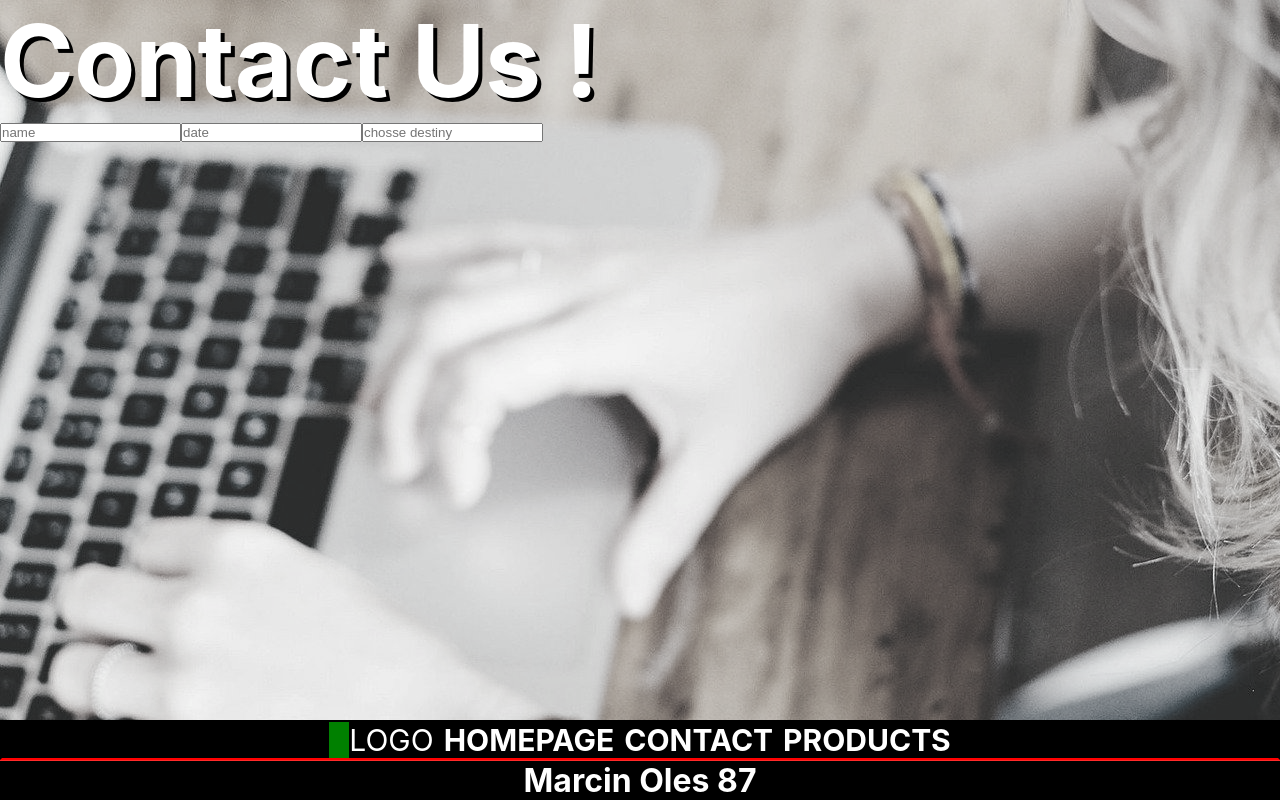
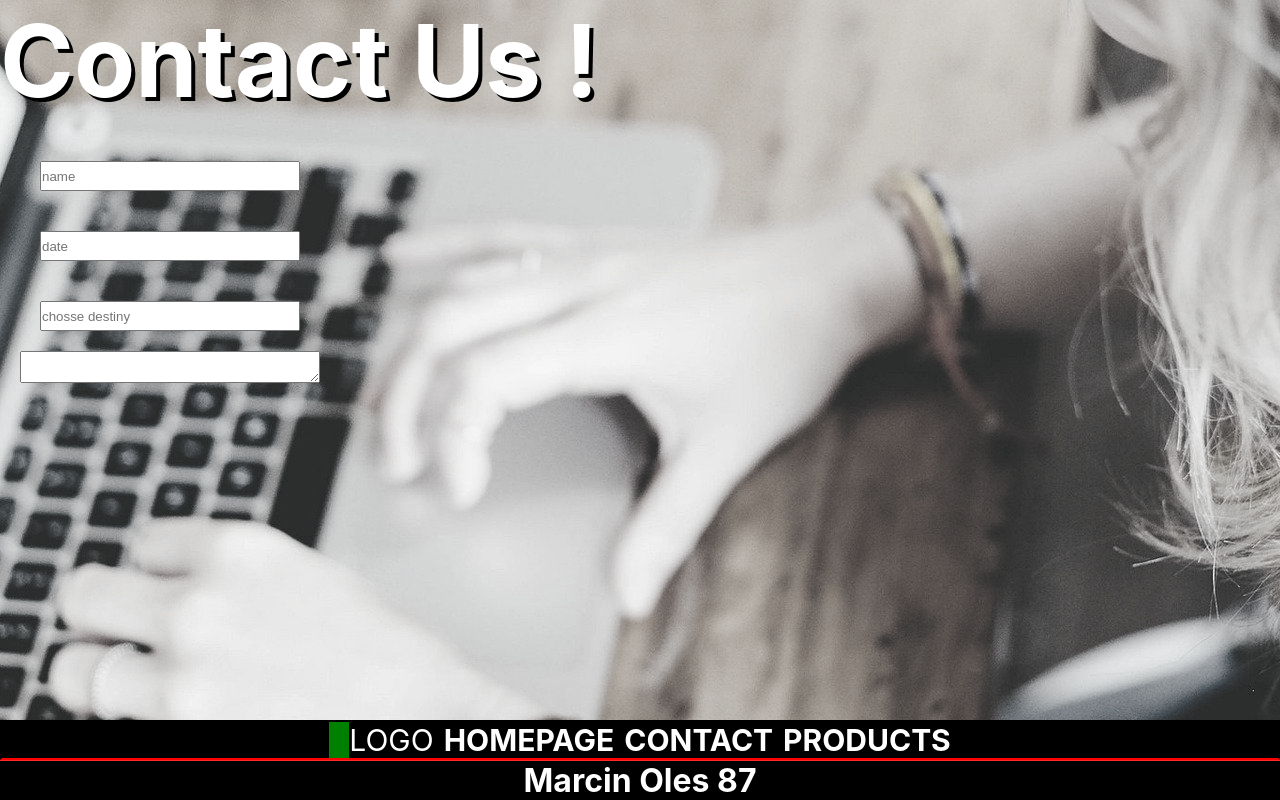
Before and after one commit to marcinoles87/newsite, a React (Create React App) app: page /contact in a window 1280 px wide. Built offline with nearby package versions, Linux system fonts and the light colour scheme.

Commit message:
input style

```diff
--- a/src/components/Main.js
+++ b/src/components/Main.js
@@ -10,6 +10,7 @@ const Main = () => {
             <input placeholder="name"></input>
             <input placeholder="date"></input>
             <input placeholder="chosse destiny"></input>
+            <textarea></textarea>
             </div>
 
 
--- a/src/components/MainStyle.css
+++ b/src/components/MainStyle.css
@@ -18,3 +18,18 @@
     font-size: 100px;
     text-shadow: 4px 4px black;
 }
+
+.contact {
+    width: 300px;
+    margin: 20px;
+    display: flex;
+    flex-direction: column;
+
+
+}
+
+.contact input {
+    margin: 20px;
+    height: 30px;
+
+}
```
